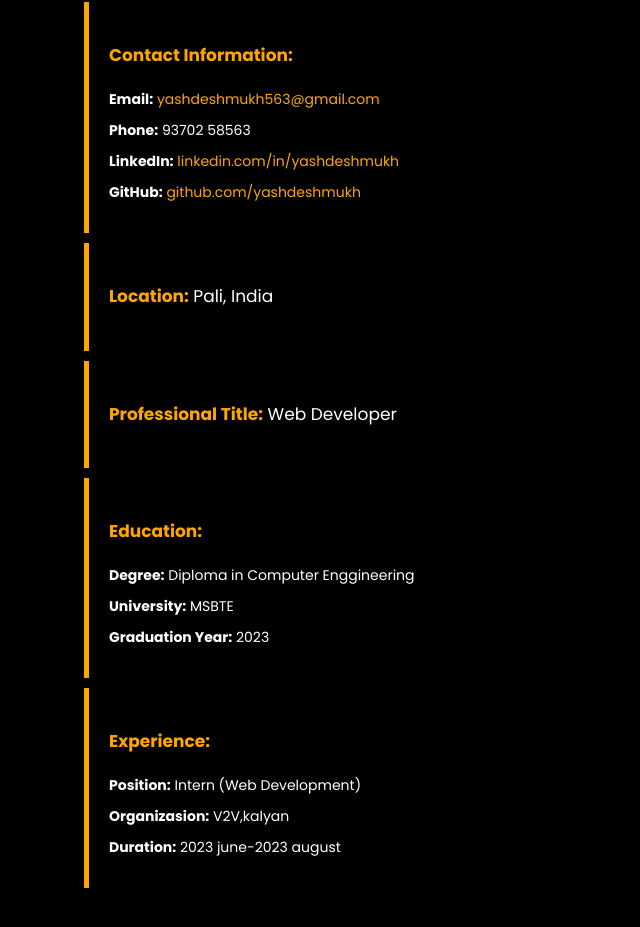
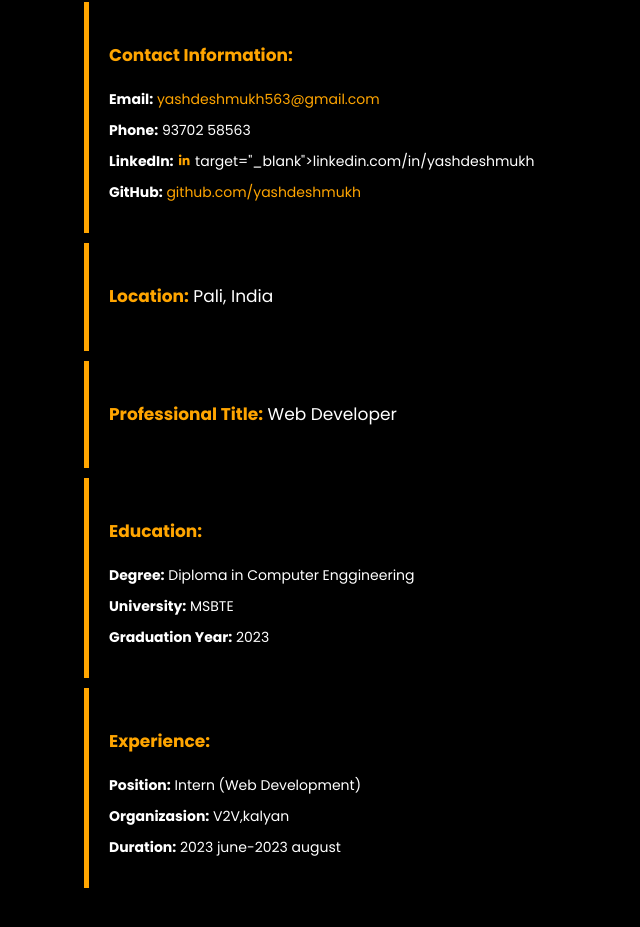
Before and after one commit to Yash-d-deshmukh/portfolio, a plain HTML site: page index.html in a window 1280 px wide. Shown: the part 1847-2774 px from the top of the page, without its empty margins (0-640 px from the left). Drawn offline with nearby package versions, Linux system fonts and the light colour scheme.

Commit message:
Update index.html

```diff
--- a/index.html
+++ b/index.html
@@ -121,7 +121,8 @@
                     <li><strong>Email:</strong> <a href="mailto:yashdeshmukh563@gmail.com">yashdeshmukh563@gmail.com</a>
                     </li>
                     <li><strong>Phone:</strong> 93702 58563</li>
-                    <li><strong>LinkedIn:</strong> <a href="https://linkedin.com/in/yashdeshmukh"
+                    <li><strong>LinkedIn:</strong> <a "https://www.linkedin.com/in/yash-deshmukh-06b4a330b?utm_source=share&utm_campaign=share_via&utm_content=profile&utm_medium=android_app"><i class='bx bxl-linkedin'></i></a>
+
                             target="_blank">linkedin.com/in/yashdeshmukh</a></li>
                     <li><strong>GitHub:</strong> <a href="https://github.com/yashdeshmukh"
                             target="_blank">github.com/yashdeshmukh</a></li>
```
